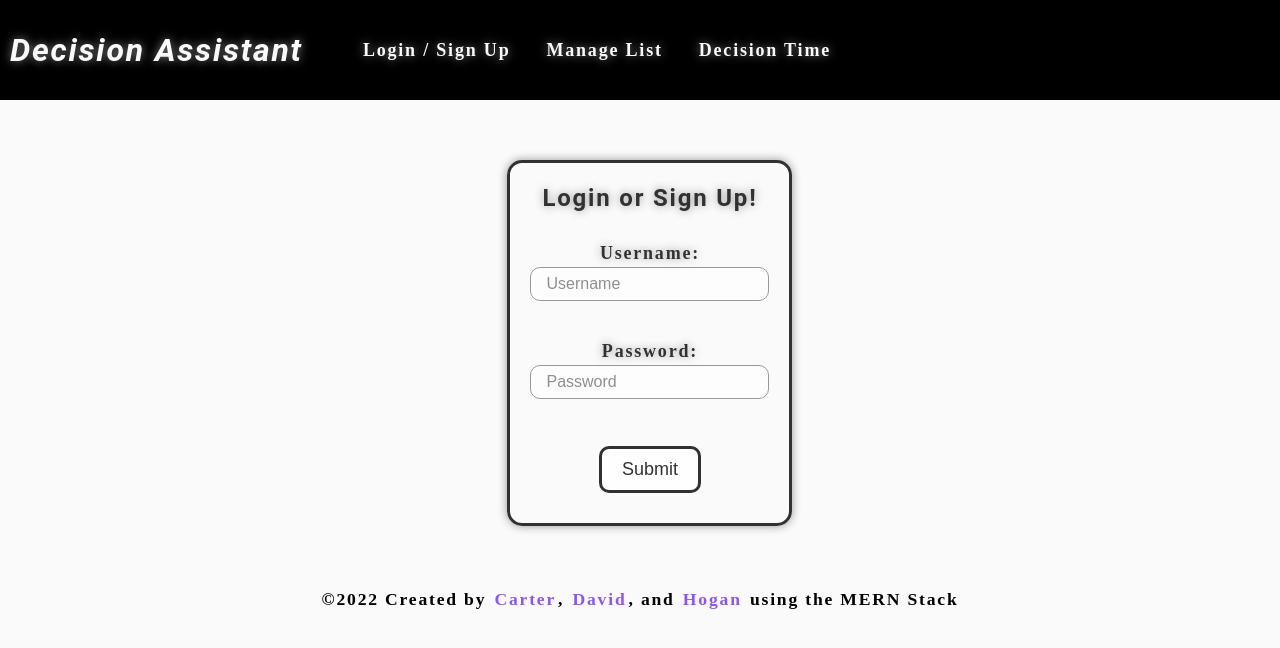
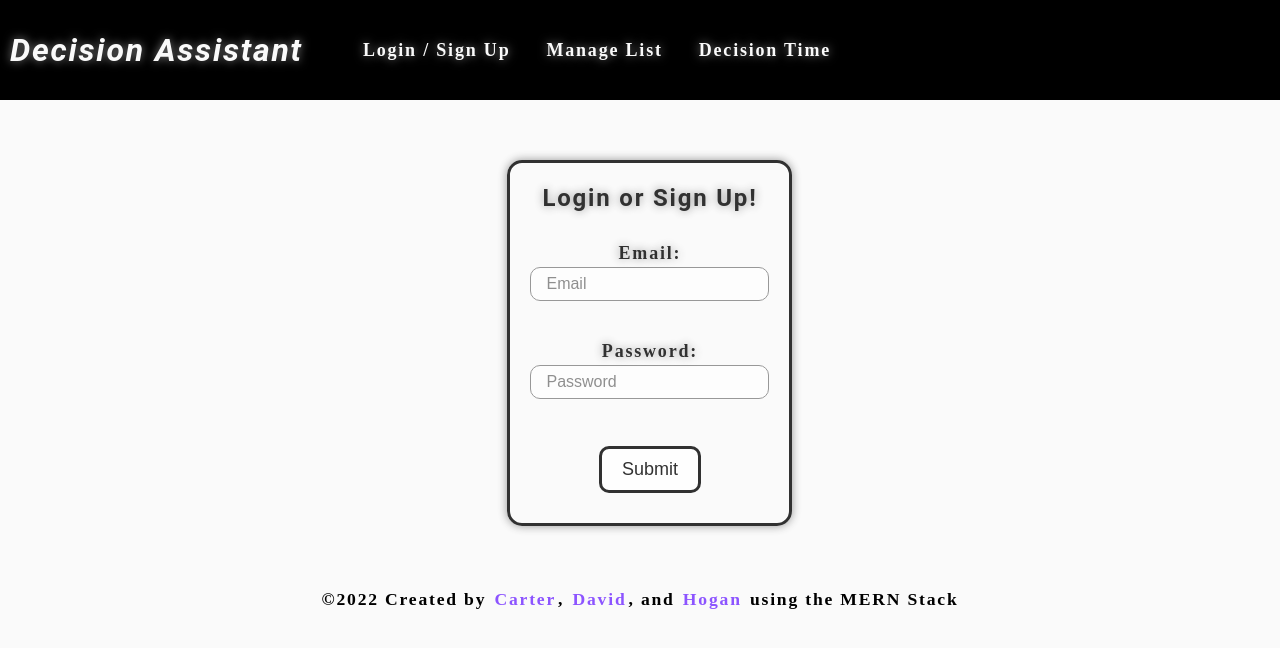
Before and after one commit to carterwsheppard/decision-assistant, a React (Create React App) app in the folder client/: page / in a window 1280 px wide. Shown: the top 648 px of the page. Built offline with nearby package versions, Linux system fonts and the light colour scheme.

Commit message:
ITS WORKING

```diff
--- a/client/package.json
+++ b/client/package.json
@@ -2,11 +2,14 @@
   "name": "decision-assistant",
   "version": "0.1.0",
   "private": true,
+  "proxy": "http://localhost:3001",
   "dependencies": {
     "@apollo/client": "^3.6.9",
     "@testing-library/jest-dom": "^5.16.5",
     "@testing-library/react": "^11.1.0",
     "@testing-library/user-event": "^13.5.0",
+    "jwt-decode": "^3.1.2",
+    "random-number": "^0.0.9",
     "react": "^18.2.0",
     "react-dom": "^18.2.0",
     "react-router-dom": "^6.4.0",
--- a/client/src/App.js
+++ b/client/src/App.js
@@ -4,20 +4,26 @@
    InMemoryCache,
    ApolloProvider,
    createHttpLink,
- } from '@apollo/client';
+} from '@apollo/client';
 import { BrowserRouter as Router, Routes, Route } from 'react-router-dom';
 import Nav from './components/Nav/'
+import RandomPortal from './components/RandomPortal';
+import ListPortal from './components/ListPortal';
+import Footer from './components/Footer';
+import Login from './components/LoginSignUpPortal'
+import AddOption from './components/AddOption';
 
  const httpLink = createHttpLink({
    uri: '/graphql'
  })
 
  const authLink = setContext((_, { headers }) => {
-   // TODO: add token
+   const token = localStorage.getItem('id_token')
+
    return {
      headers: {
        ...headers,
-       authorization: ''
+       authorization: token ? `Bearer ${token}` : ''
      }
    }
  })
@@ -27,16 +33,11 @@ import Nav from './components/Nav/'
    cache: new InMemoryCache()
  })
 
-import RandomPortal from './components/RandomPortal';
-import ListPortal from './components/ListPortal';
-import Footer from './components/Footer';
-import Login from './components/LoginSignUpPortal'
-import AddOption from './components/AddOption';
-
 function App() {
 
     return (
-      <Router>
+      <ApolloProvider client={client}>
+        <Router>
         <div>
           <Nav />
           <main className='content'>
@@ -44,12 +45,12 @@ function App() {
               <Route path="/" element={<Login />} />
               <Route path="/add-option" element={<AddOption />} />
               <Route path="/decision-time" element={<RandomPortal />} />
-              <Route path="/list-portal" element={<ListPortal />} />
             </Routes>
           </main>
           <Footer />
         </div>
       </Router>
+    </ApolloProvider>
     );
 };
 
--- a/client/src/components/ListPortal/index.js
+++ b/client/src/components/ListPortal/index.js
@@ -7,8 +7,9 @@ import { useQuery } from "@apollo/client"
 
 function ListPortal() {
     //need to replace with API route and then a random item from the returned array using rand number above
-    const Options = useQuery(QUERY_DECISIONS);
-    console.log(Options)
+    const { loading, data } = useQuery(QUERY_DECISIONS)
+    const decisions = data?.decisions || []
+    console.log(decisions)
 
     function getListDesc(item) {
       return <p className = {'modalContainer'}>{item.decisionText}</p>
@@ -20,9 +21,11 @@ function ListPortal() {
 
                 </div>
             <h4 className = {'modalContainer'}>
-           List of Options for {Options[0].username}
+            List of Options for {decisions[0].username}
             </h4>
-            {Options.map(getListDesc)}
+            {decisions.map(decision => (
+              getListDesc(decision)
+            ))}
             <div className = {'modalContainer'}>
             <button onClick={() => window.location.reload(false)}>Reset List Options</button>
             </div>
--- a/client/src/components/LoginSignUpPortal/index.js
+++ b/client/src/components/LoginSignUpPortal/index.js
@@ -1,23 +1,85 @@
-import React from "react";
+import React, { useState } from "react";
+import { useMutation } from '@apollo/client'
+import { MUTATION_LOGIN } from '../../utils/mutations'
+
+import Auth from '../../utils/auth'
+
 
 function Login() {
+    const [formState, setFormState] = useState({
+        email: '',
+        password: '',
+    })
+
+    const [login, { error }] = useMutation(MUTATION_LOGIN)
+
+    const handleChange = (event) => {
+        const { name, value } = event.target
+
+        setFormState({
+            ...formState,
+            [name]: value
+        })
+
+    }
+
+    const handleFormLogin = async (event) => {
+        event.preventDefault()
+
+        try {
+            const { data } = await login({
+                variables: { ...formState }
+            })
+            console.log('here')
+            Auth.login(data.login.token)
+        }
+        catch (e) {
+            console.error(e)
+        }
+
+        // clear form
+        setFormState({
+            email: '',
+            password: ''
+        })
+    }
+
     return (
         <div className="flex center">
             <div>
-
-            <form className="flex contact-form">
+                <form
+                    className="flex contact-form"
+                    id="loginForm"
+                    onSubmit={handleFormLogin}
+                >
                     <h3 className="">Login or Sign Up!</h3>
                     <br></br>
                     <div>
-                <label>Username:</label>
-                <input className="form-input" type="text" placeholder="Username" ></input>
+                        <label>Email:</label>
+                        <input
+                            className="form-input"
+                            type="email"
+                            placeholder="Email"
+                            name="email"
+                            id="email"
+                            value={formState.email}
+                            onChange={handleChange}
+                        />
                     </div>
                     <br></br>
 
                     <label>Password:</label>
-                <input className="form-input" type="text" placeholder="Password"></input>
+                    <input
+                        className="form-input"
+                        type="password"
+                        placeholder="Password"
+                        name="password"
+                        id="password"
+                        value={formState.password}
+                        onChange={handleChange}
+                    />
                     <br></br>
-                <button onClick={() => console.log("Add Submit Logic")}>Submit</button>
+                    <button type="submit">Submit</button>
                 </form>
             </div>
         </div>
--- /dev/null
+++ b/client/src/utils/auth.js
@@ -0,0 +1,11 @@
+import decode from 'jwt-decode'
+
+class AuthService {
+  login(idToken) {
+    localStorage.setItem('id_token', idToken)
+    console.log('here')
+    window.location.assign("/")
+  }
+}
+
+export default new AuthService()
--- a/client/src/utils/mutations.js
+++ b/client/src/utils/mutations.js
@@ -0,0 +1,14 @@
+import { gql } from '@apollo/client'
+
+export const MUTATION_LOGIN = gql`
+  mutation login($email: String!, $password: String!) {
+  login(email: $email, password: $password) {
+    token
+    user {
+      _id
+      email
+      username
+    }
+  }
+}
+`
--- a/client/src/utils/queries.js
+++ b/client/src/utils/queries.js
@@ -1,10 +1,10 @@
 import { gql } from '@apollo/client';
 
 export const QUERY_DECISIONS = gql`
-  query getDecisions($usernamey: String) {
+  query getDecisions($username: String) {
     decisions(username: $username) {
-
       username
-      decisionText     }
+      decisionText
+    }
   }
 `;
```
Also changed, not shown: 1 other file (tests, documents, lock files or other folders). Lines whose indentation alone changed are shown as unchanged.
